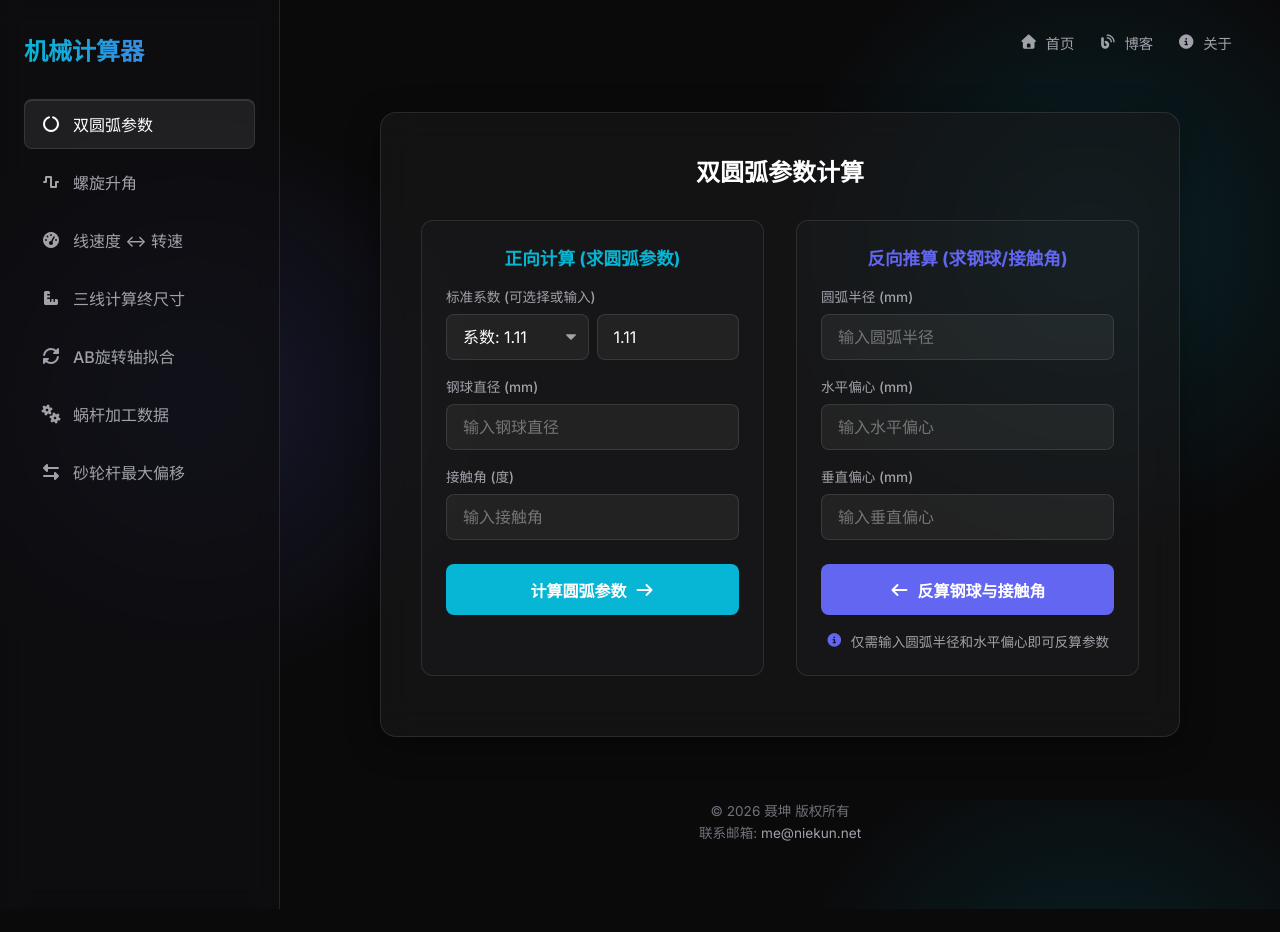
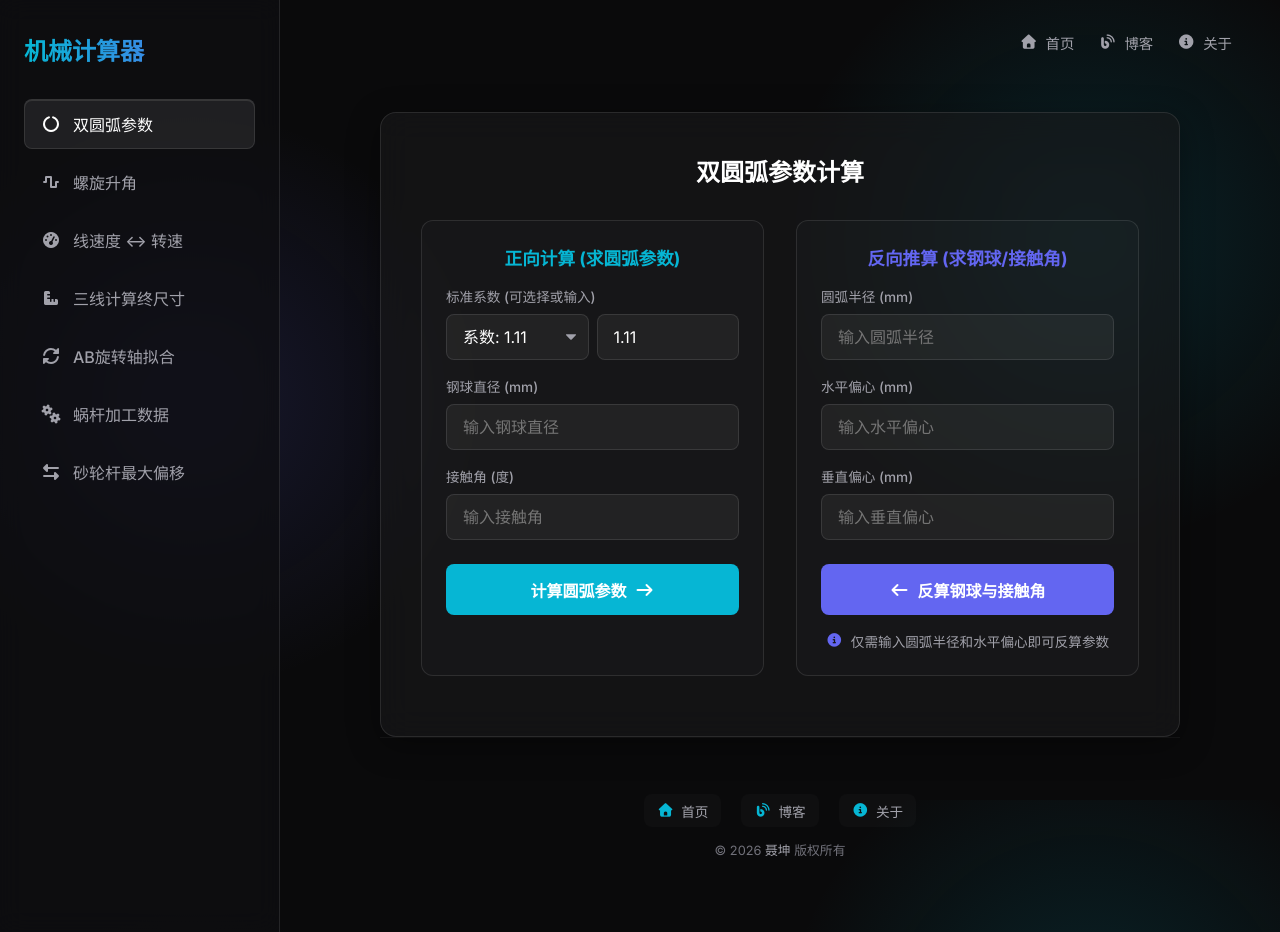
Before and after one commit to nie11kun/HtmlApp, a React (Vite) app in the folder work/: page / in a window 1280 px wide. Before the commit the page ends 909 px from the top, so only its background shows below. Built offline with nearby package versions, Linux system fonts and the light colour scheme.

Commit message:
update footer

```diff
--- a/work/src/App.tsx
+++ b/work/src/App.tsx
@@ -103,8 +103,20 @@ function App() {
                 </div>
 
                 <footer className="app-footer">
-                    <p>&copy; {new Date().getFullYear()} 聂坤 版权所有</p>
-                    <p>联系邮箱: <a href="mailto:me@niekun.net">me@niekun.net</a></p>
+                    <div className="footer-links">
+                        <a href="https://niekun.net/" target="_blank" rel="noopener noreferrer" className="footer-link">
+                            <i className="fas fa-home"></i> <span>首页</span>
+                        </a>
+                        <a href="https://blog.niekun.net/" target="_blank" rel="noopener noreferrer" className="footer-link">
+                            <i className="fas fa-blog"></i> <span>博客</span>
+                        </a>
+                        <a href="https://blog.niekun.net/start-page.html" target="_blank" rel="noopener noreferrer" className="footer-link">
+                            <i className="fas fa-info-circle"></i> <span>关于</span>
+                        </a>
+                    </div>
+                    <div className="footer-copyright">
+                        <p>&copy; {new Date().getFullYear()} <a href="https://niekun.net/" target="_blank" rel="noopener noreferrer">聂坤</a> 版权所有</p>
+                    </div>
                 </footer>
             </main>
         </div>
--- a/work/src/index.css
+++ b/work/src/index.css
@@ -399,27 +399,88 @@ select.calc-input option {
     margin-top: 1rem;
     padding: 1.5rem;
   }
+  .app-footer {
+    padding-top: 2.25rem;
+    padding-bottom: 1.25rem;
+    gap: 0.7rem;
+  }
+  .footer-links {
+    gap: 0.4rem 0.6rem;
+  }
+  .footer-link {
+    font-size: 0.8rem;
+    padding: 0.3rem 0.55rem;
+  }
 }
 
 /* Footer */
 .app-footer {
   margin-top: auto;
-  padding-top: 4rem;
-  padding-bottom: 1rem;
+  padding-top: 3.5rem;
+  padding-bottom: 1.5rem;
+  width: 100%;
+  max-width: 800px;
   text-align: center;
-  color: var(--text-muted);
+  display: flex;
+  flex-direction: column;
+  align-items: center;
+  gap: 0.85rem;
+  border-top: 1px solid rgba(255, 255, 255, 0.05);
+}
+
+.footer-links {
+  display: flex;
+  align-items: center;
+  justify-content: center;
+  flex-wrap: wrap;
+  gap: 0.75rem 1.25rem;
+}
+
+.footer-link {
+  display: inline-flex;
+  align-items: center;
+  gap: 0.45rem;
+  color: var(--text-secondary);
   font-size: 0.85rem;
-  line-height: 1.6;
-}
-.app-footer p {
-  margin: 0;
-}
-.app-footer a {
-  color: var(--text-secondary);
+  padding: 0.35rem 0.75rem;
+  border-radius: var(--radius-md);
+  background: rgba(255, 255, 255, 0.02);
+  border: 1px solid transparent;
   text-decoration: none;
   transition: var(--transition);
 }
-.app-footer a:hover {
+
+.footer-link i {
+  font-size: 0.85rem;
+  color: var(--accent);
+  transition: var(--transition);
+}
+
+.footer-link:hover {
+  color: var(--text-primary);
+  background: rgba(255, 255, 255, 0.06);
+  border-color: var(--border-color);
+  transform: translateY(-1px);
+}
+
+.footer-link:hover i {
+  transform: scale(1.1);
+}
+
+.footer-copyright {
+  color: var(--text-muted);
+  font-size: 0.8rem;
+  line-height: 1.5;
+}
+
+.footer-copyright a {
+  color: var(--text-secondary);
+  text-decoration: none;
+  font-weight: 500;
+  transition: var(--transition);
+}
+
+.footer-copyright a:hover {
   color: var(--accent);
   text-decoration: underline;
 }
```
